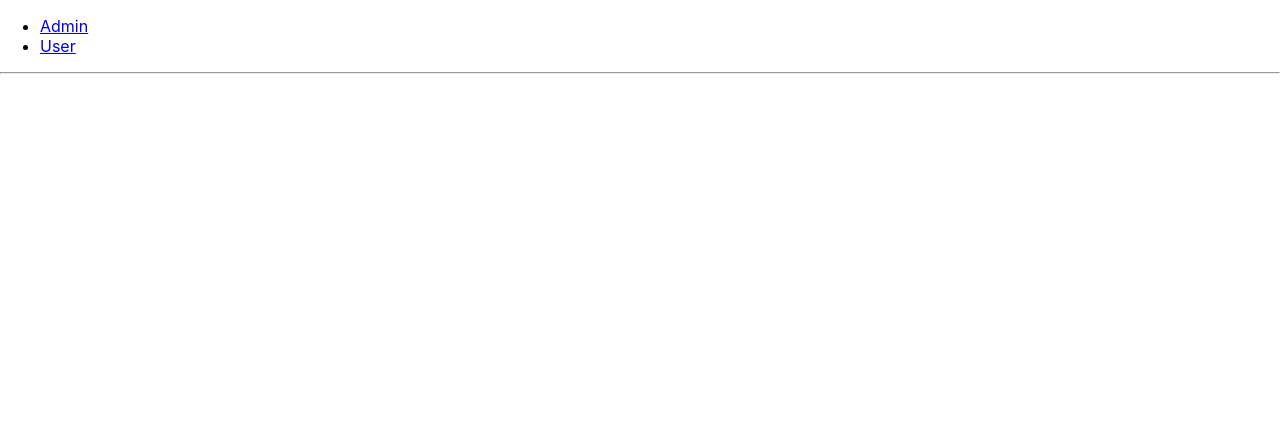
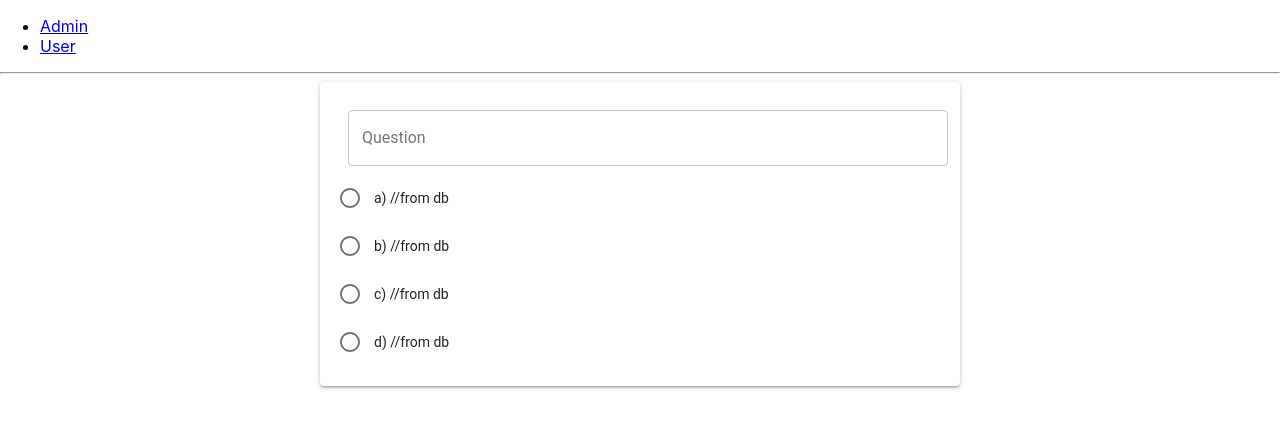
Before and after one commit to dshin21/COMP4711Lab6, a React (Create React App) app in the folder client/: page /Admin in a window 1280 px wide. Shown: the top 428 px of the page. Built offline with nearby package versions, Linux system fonts and the light colour scheme; the HTML template or start-up script is replaced by a standard one.

Commit message:
question box done

```diff
--- a/client/package.json
+++ b/client/package.json
@@ -3,6 +3,7 @@
   "version": "0.1.0",
   "private": true,
   "dependencies": {
+    "@material-ui/core": "^3.9.2",
     "react": "^16.8.3",
     "react-dom": "^16.8.3",
     "react-router-dom": "^4.3.1",
--- a/client/src/App.js
+++ b/client/src/App.js
@@ -18,9 +18,7 @@ class App extends Component {
               <Link to="/User">User</Link>
             </li>
           </ul>
-
           <hr />
-
           <Route path="/Admin" component={Admin} />
           <Route path="/User" component={User} />
         </div>
--- a/client/src/components/Admin.js
+++ b/client/src/components/Admin.js
@@ -1,5 +1,5 @@
 import React, { Component } from "react";
-
+import Questions from "./Questions";
 class Topic extends Component {
   constructor(props) {
     super(props);
@@ -12,7 +12,7 @@ class Topic extends Component {
   render = () => {
     return (
       <div>
-
+        <Questions />
       </div>
     );
   };
--- /dev/null
+++ b/client/src/components/Questions.js
@@ -0,0 +1,47 @@
+import React, { Component } from "react";
+import { withStyles } from "@material-ui/core/styles";
+import Paper from "@material-ui/core/Paper";
+import Grid from "@material-ui/core/Grid";
+import styles from "./material-ui/styles/style_Grid";
+
+import TextField from "./material-ui/components/TextField";
+import RadioButton from "./material-ui/components/RadioButton";
+
+class Questions extends Component {
+  constructor(props) {
+    super(props);
+
+    this.state = {
+      match: this.props.match,
+      classes: this.props.classes
+    };
+  }
+
+  render = () => {
+    return (
+      <div>
+        <Grid
+          container
+          className={this.state.classes.root}
+          alignItems="center"
+          justify="center"
+        >
+          <Grid item xs={6} alignItems="center" justify="center">
+            <Paper
+              className={this.state.paper}
+              alignItems="center"
+              justify="center"
+              style={{ padding: 20 }}
+            >
+              <TextField isQuestion={true}/>
+              <RadioButton />
+            </Paper>
+          </Grid>
+        </Grid>
+        <br />
+      </div>
+    );
+  };
+}
+
+export default withStyles(styles)(Questions);
--- /dev/null
+++ b/client/src/components/material-ui/components/RadioButton.js
@@ -0,0 +1,55 @@
+import React, { Component } from "react";
+import { withStyles } from "@material-ui/core/styles";
+import styles from "../styles/style_Question";
+import PropTypes from "prop-types";
+
+import Radio from "@material-ui/core/Radio";
+import RadioGroup from "@material-ui/core/RadioGroup";
+import FormControlLabel from "@material-ui/core/FormControlLabel";
+import FormControl from "@material-ui/core/FormControl";
+
+class mRadioButton extends Component {
+  constructor(props) {
+    super(props);
+
+    this.state = {
+      classes: this.props.classes
+    };
+  }
+
+  handleChange = event => {
+    this.setState({ value: event.target.value });
+  };
+
+  render() {
+    const { classes } = this.props;
+
+    return (
+      <div className={classes.root}>
+        <FormControl
+          component="fieldset"
+          className={classes.formControl}
+        >
+          <RadioGroup
+            aria-label="Q1"
+            name="Q1"
+            className={classes.group}
+            value={this.state.value}
+            onChange={this.handleChange}
+          >
+            <FormControlLabel value="a" control={<Radio />} label="a) //from db" />
+            <FormControlLabel value="b" control={<Radio />} label="b) //from db" />
+            <FormControlLabel value="c" control={<Radio />} label="c) //from db" />
+            <FormControlLabel value="d" control={<Radio />} label="d) //from db" />
+          </RadioGroup>
+        </FormControl>
+      </div>
+    );
+  }
+}
+
+mRadioButton.propTypes = {
+  classes: PropTypes.object.isRequired
+};
+
+export default withStyles(styles)(mRadioButton);
--- /dev/null
+++ b/client/src/components/material-ui/components/TextField.js
@@ -0,0 +1,36 @@
+import React from "react";
+import { withStyles } from "@material-ui/core/styles";
+import styles from "../styles/style_Question";
+
+import { TextField } from "@material-ui/core";
+
+const mTextField = props => {
+  const { classes } = props;
+
+  return (
+    <div>
+      <TextField
+        style={{ width: "100%" }}
+        className={classes.margin}
+        InputLabelProps={{
+          classes: {
+            root: classes.cssLabel,
+            focused: classes.cssFocused
+          }
+        }}
+        InputProps={{
+          classes: {
+            root: classes.cssOutlinedInput,
+            focused: classes.cssFocused,
+            notchedOutline: classes.notchedOutline
+          }
+        }}
+        label="Question"
+        variant="outlined"
+        id="custom-css-outlined-input"
+      />
+    </div>
+  );
+};
+
+export default withStyles(styles)(mTextField);
--- /dev/null
+++ b/client/src/components/material-ui/styles/style_Grid.js
@@ -0,0 +1,19 @@
+const styles = theme => ({
+  container: {
+    display: "grid",
+    gridTemplateColumns: "repeat(12, 1fr)",
+    gridGap: `${theme.spacing.unit * 3}px`
+  },
+  paper: {
+    padding: theme.spacing.unit,
+    textAlign: "center",
+    color: theme.palette.text.secondary,
+    whiteSpace: "nowrap",
+    marginBottom: theme.spacing.unit
+  },
+  divider: {
+    margin: `${theme.spacing.unit * 2}px 0`
+  }
+});
+
+export default styles;
--- /dev/null
+++ b/client/src/components/material-ui/styles/style_Question.js
@@ -0,0 +1,66 @@
+import purple from "@material-ui/core/colors/purple";
+
+const styles = theme => ({
+  root: {
+    display: "flex",
+    flexWrap: "wrap"
+  },
+  margin: {
+    margin: theme.spacing.unit
+  },
+  cssLabel: {
+    "&$cssFocused": {
+      color: purple[500]
+    }
+  },
+  cssFocused: {},
+  cssUnderline: {
+    "&:after": {
+      borderBottomColor: purple[500]
+    }
+  },
+  cssOutlinedInput: {
+    "&$cssFocused $notchedOutline": {
+      borderColor: purple[500]
+    }
+  },
+  notchedOutline: {},
+  bootstrapRoot: {
+    "label + &": {
+      marginTop: theme.spacing.unit * 3
+    }
+  },
+  bootstrapInput: {
+    borderRadius: 4,
+    position: "relative",
+    backgroundColor: theme.palette.common.white,
+    border: "1px solid #ced4da",
+    fontSize: 16,
+    width: "auto",
+    padding: "10px 12px",
+    transition: theme.transitions.create(["border-color", "box-shadow"]),
+    // Use the system font instead of the default Roboto font.
+    fontFamily: [
+      "-apple-system",
+      "BlinkMacSystemFont",
+      '"Segoe UI"',
+      "Roboto",
+      '"Helvetica Neue"',
+      "Arial",
+      "sans-serif",
+      '"Apple Color Emoji"',
+      '"Segoe UI Emoji"',
+      '"Segoe UI Symbol"'
+    ].join(","),
+    "&:focus": {
+      borderRadius: 4,
+      borderColor: "#80bdff",
+      boxShadow: "0 0 0 0.2rem rgba(0,123,255,.25)"
+    }
+  },
+  bootstrapFormLabel: {
+    fontSize: 18
+  }
+});
+
+export default styles;
```
Also changed, not shown: client/src/components/material-ui/styles/style_radio_button.js (added, +13 -0 lines), 1 other file (tests, documents, lock files or other folders).
